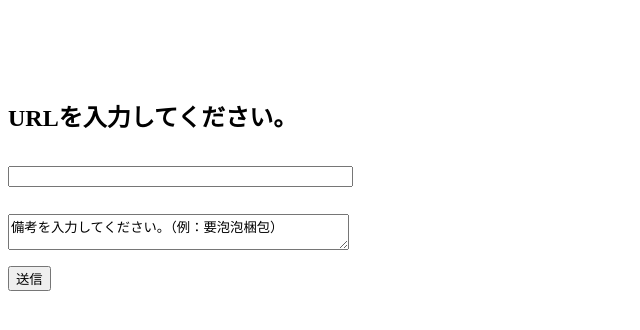
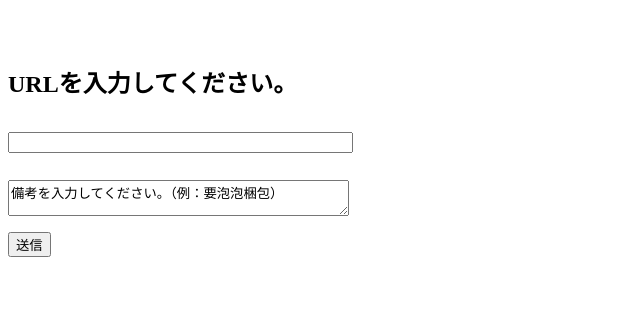
Before and after one commit to Nyumallc/test, a plain HTML site: page index.html in a window 1280 px wide. Shown: the whole page, without its empty margins (0-640 px from the left). Drawn offline with nearby package versions, Linux system fonts and the light colour scheme.

Commit message:
Update index.html

```diff
--- a/index.html
+++ b/index.html
@@ -14,14 +14,12 @@
     </script>
   </head>
   <body>
-    <header class="sticky-top flexbox-end" style="height: 70px;">
-        <span class="user-name" style="margin:auto 10px;" id="user-name">
+    <main class="flexbox">
+       <span class="user-name" style="margin:auto 10px;" id="user-name">
         </span>
         <div class="icon">
             <img src="" class="rounded-circle" height="50px" id="icon">
         </div>
-    </header>
-    <main class="flexbox">
         <h2 id="question">
           <dt>URLを入力してください。</dt>
           <br>
```
